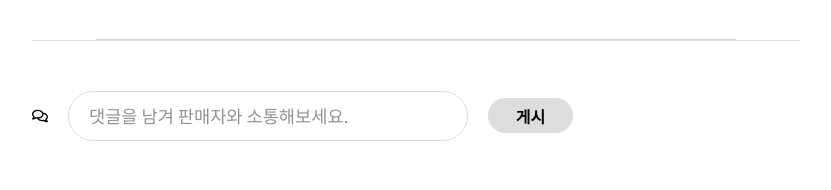
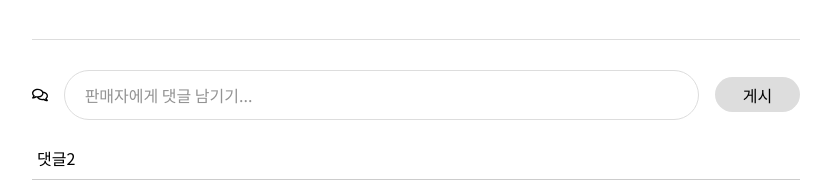
Before and after one commit to soolovepat/second-hand-frontend, a React (Create React App) app: page /1/detail in a window 1280 px wide. Shown: the part 1033-1223 px from the top of the page, without its empty margins (224-1055 px from the left). Built offline with nearby package versions, Linux system fonts and the light colour scheme; data requests are answered from the project's data file.

Commit message:
style: update style

```diff
--- a/src/components/comments/CommentInput.js
+++ b/src/components/comments/CommentInput.js
@@ -8,7 +8,7 @@ const CommentInput = () => {
   return (
     <CommentInputBlock>
       <FaRegComments />
-      <Input w={"400px"} ph={"댓글을 남겨 판매자와 소통해보세요."} />
+      <Input ph={"판매자에게 댓글 남기기..."} />
       <Button size="sm" bgcolor={theme.lightGrayColor}>
         게시
       </Button>
@@ -20,17 +20,15 @@ export default CommentInput;
 
 const CommentInputBlock = styled.div`
   display: flex;
+  justify-content: space-between;
   align-items: center;
-  margin: 50px 0px;
+  margin: 30px 0px;
 
   input {
-    margin-left: 20px;
-    font-size: 1.1rem;
+    flex: 0.95;
   }
 
   button {
-    margin-left: 20px;
     font-size: 1rem;
-    font-weight: bold;
   }
 `;
--- a/src/components/details/Details.js
+++ b/src/components/details/Details.js
@@ -155,7 +155,6 @@ const DetailDescBlock = styled.div`
   display: flex;
   flex-direction: column;
   align-items: center;
-  border-bottom: 1px solid lightgray;
   margin-top: 30px;
 
   .carousel {
--- a/src/containers/main/SearchContainer.js
+++ b/src/containers/main/SearchContainer.js
@@ -129,7 +129,6 @@ const SearchBlock = styled.div`
       background: ${theme.lightGrayColor};
       border-radius: 8px;
     }
-  }
 
     li:nth-child(1) {
       margin-top: 10px;
@@ -138,7 +137,7 @@ const SearchBlock = styled.div`
     li {
       list-style: none;
       margin: 4px 10px;
-    padding: 14px 18px;
+      padding: 0 20px;
       border-radius: 24px;
       transition: all 0.1s ease-in-out;
 
@@ -147,4 +146,5 @@ const SearchBlock = styled.div`
         background-color: rgba(0, 0, 0, 0.1);
       }
     }
+  }
 `;
```
Lines whose indentation alone changed are shown as unchanged.
